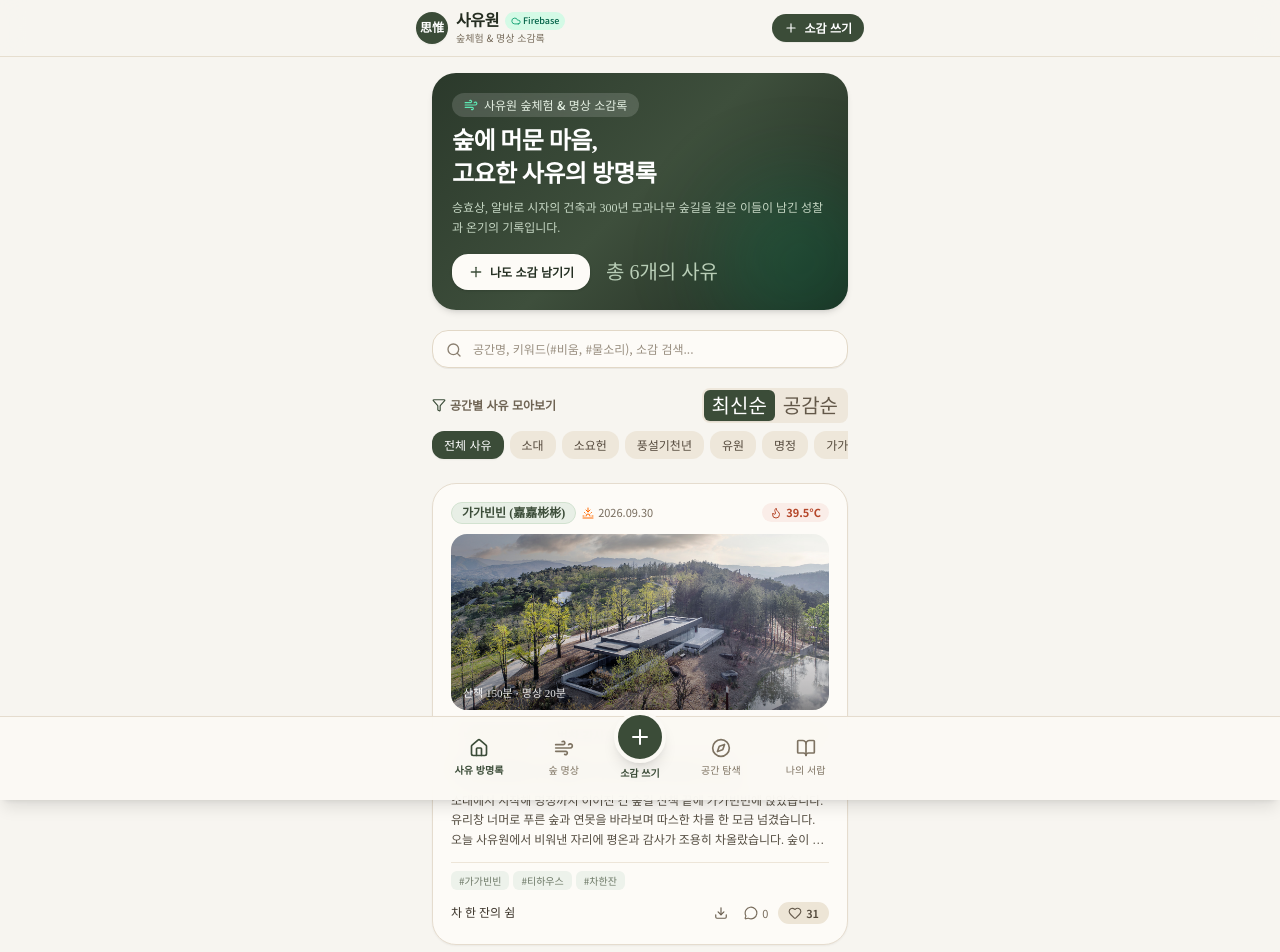
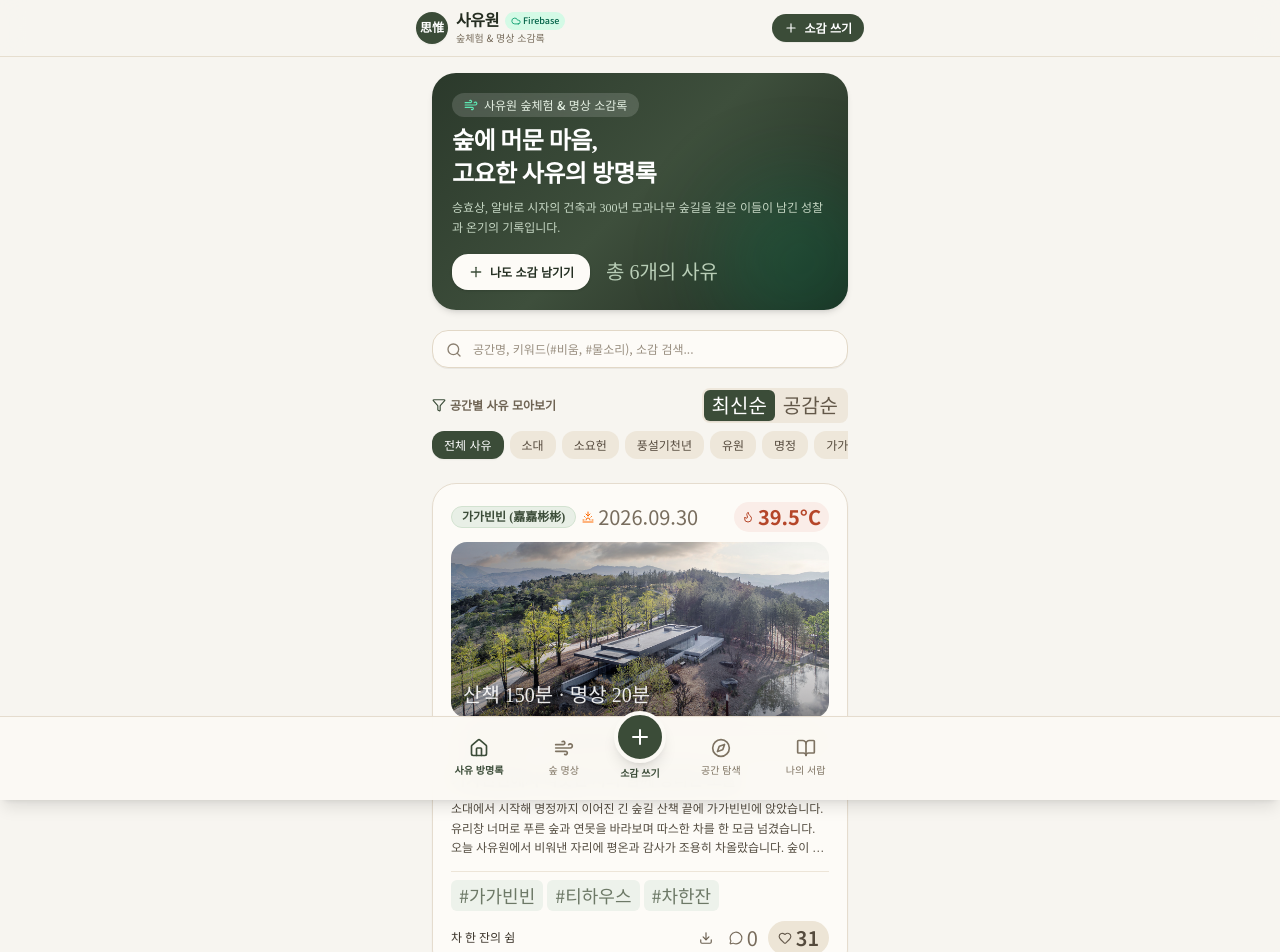
Before and after one commit to educomdoc/Impression, a React (Vite) app: page / in a window 1280 px wide. Shown: the top 952 px of the page. Built offline with nearby package versions, Linux system fonts and the light colour scheme; no server answers; the database is empty; a web font is replaced by a local one.

Commit message:
Increase font sizes in ImpressionCard component

```diff
--- a/src/components/ImpressionCard.tsx
+++ b/src/components/ImpressionCard.tsx
@@ -57,14 +57,14 @@ export const ImpressionCard: React.FC<ImpressionCardProps> = ({
             <span className="font-serif-kr font-semibold text-[#3b4c38] px-2.5 py-0.5 rounded-full bg-[#e8efe6] border border-[#d2e2d0]">
               {impression.spaceName}
             </span>
-            <span className="flex items-center gap-1 text-[#786d5e] text-[11px]">
+            <span className="flex items-center gap-1 text-[#786d5e] text-[20px]">
               {getWeatherIcon(impression.weather)}
               <span>{impression.date}</span>
             </span>
           </div>
 
           {/* Mind Temperature Badge */}
-          <div className="flex items-center gap-1 text-[11px] font-bold text-[#b54629] px-2 py-0.5 rounded-full bg-[#faede8]">
+          <div className="flex items-center gap-1 text-[20px] font-bold text-[#b54629] px-2 py-0.5 rounded-full bg-[#faede8]">
             <Flame className="w-3 h-3" />
             <span>{impression.mindTemperature.toFixed(1)}°C</span>
           </div>
@@ -80,7 +80,7 @@ export const ImpressionCard: React.FC<ImpressionCardProps> = ({
               loading="lazy"
             />
             <div className="absolute inset-0 bg-gradient-to-t from-black/40 via-transparent to-transparent opacity-80" />
-            <div className="absolute bottom-2 left-3 right-3 flex items-center justify-between text-[11px] text-white/90">
+            <div className="absolute bottom-2 left-3 right-3 flex items-center justify-between text-[20px] text-white/90">
               <span className="font-serif-kr truncate drop-shadow-xs">
                 산책 {impression.walkDurationMinutes}분 · 명상 {impression.meditationMinutes}분
               </span>
@@ -114,7 +114,7 @@ export const ImpressionCard: React.FC<ImpressionCardProps> = ({
             {impression.tags.slice(0, 3).map((tag, i) => (
               <span
                 key={i}
-                className="text-[10px] text-[#6d7967] bg-[#edf2eb] px-2 py-0.5 rounded-md"
+                className="text-[18px] text-[#6d7967] bg-[#edf2eb] px-2 py-0.5 rounded-md"
               >
                 #{tag}
               </span>
@@ -138,7 +138,7 @@ export const ImpressionCard: React.FC<ImpressionCardProps> = ({
             </button>
 
             {/* Comments Counter */}
-            <span className="flex items-center gap-1 px-1.5 py-1 text-[11px] text-[#786c5c]">
+            <span className="flex items-center gap-1 px-1.5 py-1 text-[20px] text-[#786c5c]">
               <MessageCircle className="w-3.5 h-3.5" />
               <span>{impression.comments?.length || 0}</span>
             </span>
@@ -146,7 +146,7 @@ export const ImpressionCard: React.FC<ImpressionCardProps> = ({
             {/* Like / Resonance button */}
             <button
               onClick={(e) => onToggleLike(impression.id, e)}
-              className={`flex items-center gap-1 px-2.5 py-1 rounded-full text-[11px] font-semibold transition-all ${
+              className={`flex items-center gap-1 px-2.5 py-1 rounded-full text-[20px] font-semibold transition-all ${
                 impression.isLikedByMe
                   ? 'bg-rose-100 text-rose-700 ring-1 ring-rose-300'
                   : 'bg-[#ede5d6] text-[#554b3d] hover:bg-[#e4dcce]'
```
